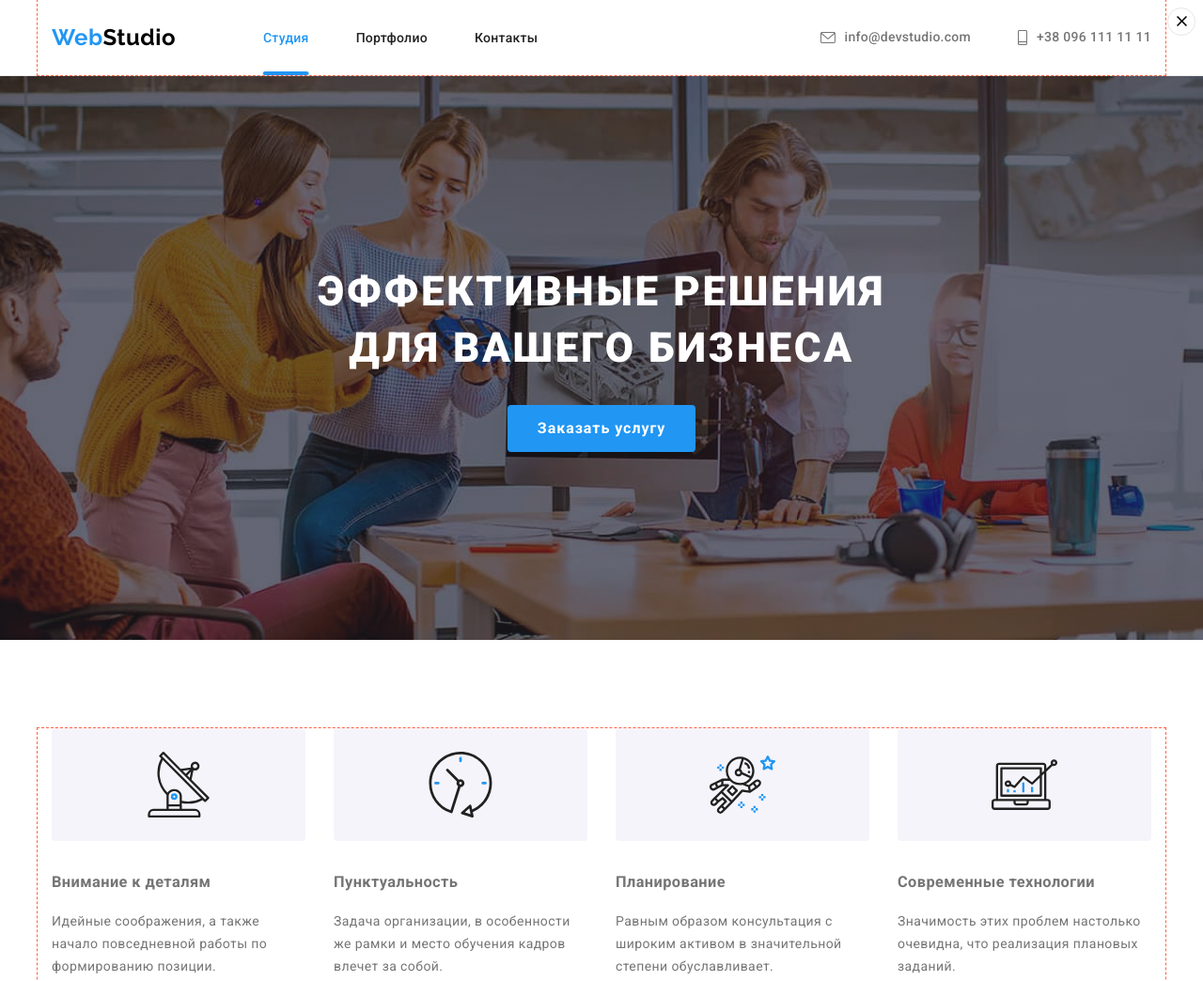
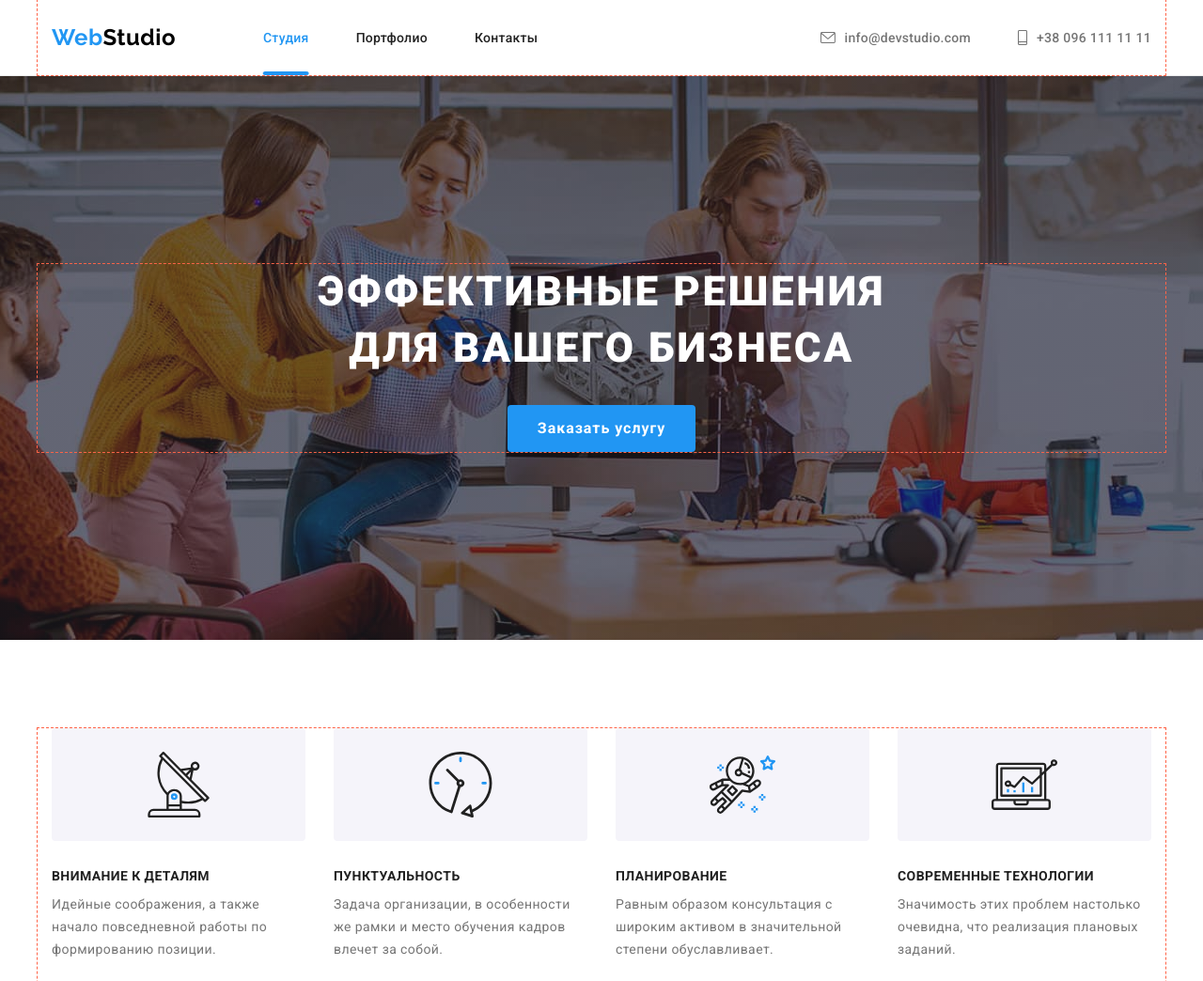
Before and after one commit to muzzlegit/goit-markup-hw-08, a plain HTML site: page index.html in a window 1280 px wide. Shown: the top 1044 px of the page at 94% size. Drawn offline with nearby package versions, Linux system fonts and the light colour scheme.

Commit message:
add mobile to features

```diff
--- a/index.html
+++ b/index.html
@@ -37,7 +37,7 @@
       <ul class="contacts">
         <li class="contacts__item">
           <a class="contacts__link" href="mailto:info@devstudio.com" >
-            <svg width="16" height="12" class="contacts__icon">
+            <svg width="16" height="16" class="contacts__icon">
               <use href=./images/icons.svg#icon-envelope></use>
             </svg>
             info@devstudio.com
@@ -58,8 +58,10 @@
   <main>
     <!--Секция Герой-->
     <section class="hero">
-          <h1 class="hero__title">Эффективные решения <br> для вашего бизнеса</h1>
-          <button class="button" type="button" data-modal-open>Заказать услугу</button>
+      <div class="conteiner">
+        <h1 class="hero__title">Эффективные решения <br> для вашего бизнеса</h1>
+        <button class="button" type="button" data-modal-open>Заказать услугу</button>
+      </div>
     </section>
     <!--Секция Преимущества-->
     <section class="section">
@@ -125,7 +127,7 @@
       </div>
     </section>
     <!--Секция Наша команда-->
-    <section class="section section--secondary">
+    <!-- <section class="section section--secondary">
       <div class="conteiner">
         <h2 class="section__title">Наша команда</h2>
         <ul class="team pointkiller">
@@ -279,9 +281,9 @@
           </li>
         </ul>
       </div>
-    </section>
+    </section> -->
     <!--Секция Постоянные клиенты-->
-    <section class="section" >
+    <!-- <section class="section" >
       <div class="conteiner">
         <h2 class="section__title">Постоянные клиенты</h2>
         <ul class="clients pointkiller">
@@ -329,10 +331,10 @@
           </li>
         </ul>
       </div>
-    </section>
+    </section> -->
   </main>
     <!--Подвал-->
-  <footer class="footer">
+  <!-- <footer class="footer">
     <div class="conteiner footer__conteiner">
       <div class="footer__adds-box">
         <a class="logo footer__logo" href="/">Web<span class="logo__text--white">Studio</span></a>
@@ -396,9 +398,9 @@
         </form>
       </div>
     </div>
-  </footer>
+  </footer> -->
   <!--Модальное окно -->
-  <div class="backdrop is-hidden" data-modal>
+  <!-- <div class="backdrop is-hidden" data-modal>
     <div class="modal">
       <form class="request-form" name="request-form">
         <p class="request-form__title">Оставьте свои данные, мы вам перезвоним</p>
@@ -447,7 +449,7 @@
         </button>
       </form>
     </div>
-  </div>
+  </div> -->
   <script src="./js/modal.js"></script>
 </body>
 </html>
--- a/sass/base/_body.scss
+++ b/sass/base/_body.scss
@@ -1,6 +1,4 @@
 body {
-  min-width: 320px;
-
   background-color: var(--white-text-color);
   color: var(--primary-text-color);
   font-family: Roboto, sans-serif;
--- a/sass/base/_conteiner.scss
+++ b/sass/base/_conteiner.scss
@@ -1,4 +1,6 @@
 .conteiner {
+  width: 100%;
+  min-width: 320px;
   margin-left: auto;
   margin-right: auto;
   padding-left: 15px;
--- a/sass/base/_section.scss
+++ b/sass/base/_section.scss
@@ -3,6 +3,11 @@
   padding-bottom: 60px;
 
   color: $primary-text-color;
+
+  @media screen and (min-width: 1200px) {
+    padding-top: 94px;
+    padding-bottom: 94px;
+  }
   &--secondary {
     background-color: $bg-section-color;
   }
@@ -13,12 +18,8 @@
 
     @include font-get-up(1.179, 28px);
     color: $secondary-text-color;
-  }
-  @media screen and (min-width: 1200px) {
-    padding-top: 94px;
-    padding-bottom: 94px;
 
-    &__title {
+    @media screen and (min-width: 1200px) {
       margin-bottom: 50px;
 
       @include font-get-up(1.167, $title-font-size);
--- a/sass/components/_contacts.scss
+++ b/sass/components/_contacts.scss
@@ -7,10 +7,36 @@
   margin-left: auto;
 
   font-weight: 500;
-  font-size: 14px;
-  line-height: 1.14;
-  letter-spacing: 0.02em;
+  @include font-get-up(1.167, 12px, 0.02em);
   color: $primary-text-color;
+
+  @media screen and (max-width: 1199px) {
+    padding-top: 21px;
+    padding-bottom: 21px;
+  }
+  @media screen and (min-width: 1200px) {
+    display: flex;
+    @include font-get-up(1.142, $primary-font-size, 0.02em);
+  }
+
+  &__item:not(:last-child) {
+    @media screen and (max-width: 1199px) {
+      margin-bottom: 10px;
+    }
+    @media screen and (min-width: 1200px) {
+      margin-right: 50px;
+    }
+  }
+
+  &__icon {
+    @media screen and (max-width: 1199px) {
+      margin-right: 8px;
+    }
+    @media screen and (min-width: 1200px) {
+      margin-right: 10px;
+    }
+  }
+
   &__link {
     @include flex-center($just: flex-start);
 
@@ -21,36 +47,17 @@
     transition-property: color, fill;
     transition-timing-function: $cubic-function;
     transition-duration: 250ms;
+
+    @media screen and (min-width: 1200px) {
+      @include flex-center();
+
+      padding-top: 32px;
+      padding-bottom: 32px;
+    }
   }
   &__link:hover,
   &__link:focus {
     color: $accent-text-color;
     fill: $accent-text-color;
   }
-  @media screen and (max-width: 1199px) {
-    padding-top: 21px;
-    padding-bottom: 21px;
-    &__item:not(:last-child) {
-      margin-bottom: 10px;
-    }
-    &__icon {
-      margin-right: 8px;
-    }
-  }
-  @media screen and (min-width: 1200px) {
-    display: flex;
-
-    &__item:not(:last-child) {
-      margin-right: 50px;
-    }
-    &__link {
-      @include flex-center();
-
-      padding-top: 32px;
-      padding-bottom: 32px;
-    }
-    &__icon {
-      margin-right: 10px;
-    }
-  }
 }
--- a/sass/components/_feature.scss
+++ b/sass/components/_feature.scss
@@ -1,32 +1,51 @@
 .feature {
   @extend %list;
 
-  @media screen and (min-width: 1200px) {
-    display: flex;
-
-    margin-bottom: 94px;
+  margin-bottom: 30px;
 
   @include font-get-up(1.71);
   color: $primary-text-color;
+  @media screen and (min-width: 768px) {
+    display: flex;
+    flex-wrap: wrap;
+  }
+  @media screen and (min-width: 1200px) {
+    display: flex;
+    margin-bottom: 94px;
+  }
+  &__item {
+    @media screen and (max-width: 767px) {
+      display: block;
+    }
 
-    &__item {
+    @media screen and (min-width: 768px) {
+      flex-basis: calc((100% - 30px) / 2);
+    }
+    @media screen and (min-width: 1200px) {
       flex-basis: 270px;
     }
+  }
   &__item:not(:last-child) {
+    @media screen and (min-width: 1200px) {
       margin-right: 30px;
+    }
+  }
+  &__item:not(:nth-child(2n)) {
+    @media screen and (min-width: 768px) {
+      margin-right: 30px;
+    }
   }
   &__icon {
     @include flex-center();
-
     margin-bottom: 30px;
     height: 120px;
-      width: 270px;
-
+    width: 100%;
+    text-align: center;
     border-radius: 4px;
 
     background-color: $bg-section-color;
   }
-    &__titel {
+  &__title {
     margin-top: 0;
     margin-bottom: 10px;
 
@@ -34,9 +53,11 @@
     color: $secondary-text-color;
 
     text-transform: uppercase;
+    @media screen and (max-width: 767px) {
+      text-align: center;
+    }
   }
   &__description {
     margin: 0;
   }
 }
-}
--- a/sass/components/_header.scss
+++ b/sass/components/_header.scss
@@ -1,8 +1,8 @@
 .header {
   border-bottom: 1px solid #ececec;
 
-  @media screen and (min-width: 768px) {
-    &__conteiner {
+  &__conteiner {
+    @media screen and (min-width: 768px) {
       display: flex;
       align-items: center;
     }
```
Also changed, not shown: css/main.css, css/main.min.css, 2 other files. Lines whose indentation alone changed are shown as unchanged.
